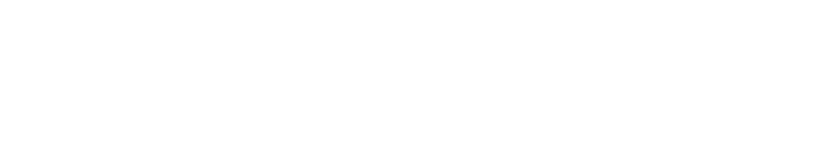
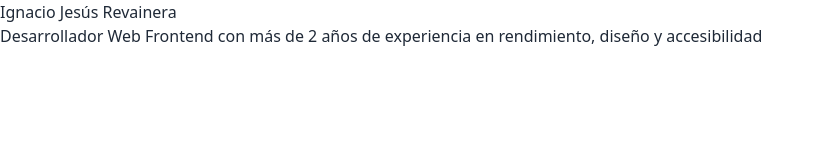
Before and after one commit to ignaciorevainera/portfolio, an Astro site: page / in a window 1280 px wide. Shown: the whole page, without its empty margins (0-824 px from the left). Built offline with nearby package versions, Linux system fonts and the light colour scheme; Astro itself is replaced by a stand-in of ours.

Commit message:
Add daisyui dependency

```diff
--- a/package.json
+++ b/package.json
@@ -17,6 +17,7 @@
     "typescript": "^5.4.2"
   },
   "devDependencies": {
+    "daisyui": "^4.7.2",
     "prettier": "^3.2.5",
     "prettier-plugin-astro": "^0.13.0",
     "prettier-plugin-tailwindcss": "^0.5.12"
--- a/src/pages/index.astro
+++ b/src/pages/index.astro
@@ -3,5 +3,8 @@
 ---
 
 <Layout title="Welcome to Astro.">
-	<main></main>
+	<main>
+		<h1>Ignacio Jesús Revainera</h1>
+		<h2>Desarrollador Web Frontend con más de 2 años de experiencia en rendimiento, diseño y accesibilidad</h2>
+	</main>
 </Layout>
--- a/tailwind.config.mjs
+++ b/tailwind.config.mjs
@@ -1,8 +1,8 @@
 /** @type {import('tailwindcss').Config} */
 export default {
-	content: ['./src/**/*.{astro,html,js,jsx,md,mdx,svelte,ts,tsx,vue}'],
+	content: ["./src/**/*.{astro,html,js,jsx,md,mdx,svelte,ts,tsx,vue}"],
 	theme: {
 		extend: {},
 	},
-	plugins: [],
-}
+	plugins: [require("daisyui")],
+};
```
Also changed, not shown: 1 other file.
